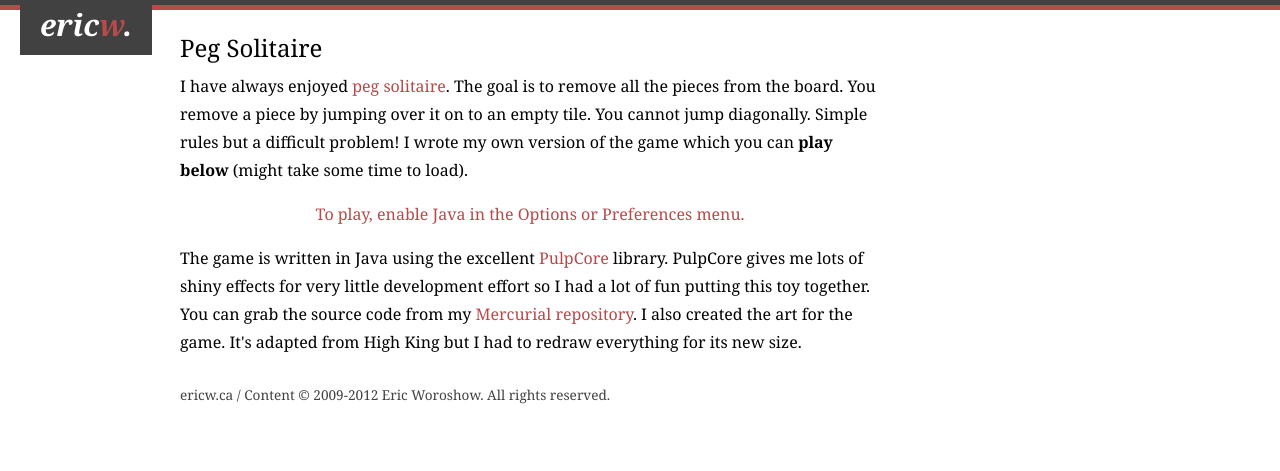
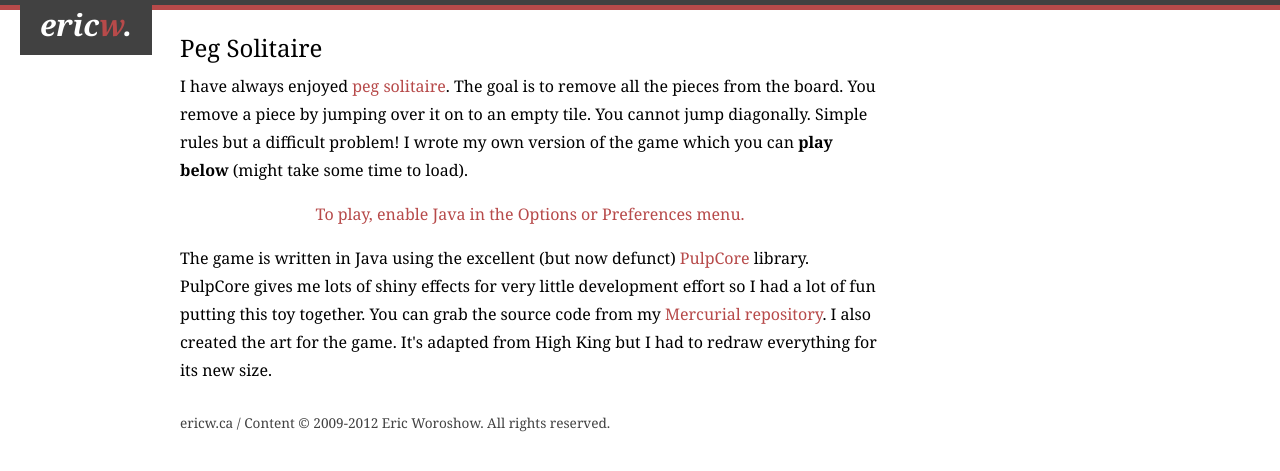
Before and after one commit to errcw/errcw.github.com, a Jekyll site: the page built from projects/pegsolitaire.html, in a window 1280 px wide. Shown: the top 471 px of the page. Built offline with Jekyll 4.4.1, drawn with Linux system fonts in a browser that asks for light colours.

Commit message:
Changed link to pulpcore (now, sadly, defunct)

```diff
--- a/projects/pegsolitaire.html
+++ b/projects/pegsolitaire.html
@@ -23,8 +23,8 @@ below</strong> (might take some time to load).</p>
     <noscript><p>To play, enable JavaScript from the Options or Preferences menu.</p></noscript>
 </div>
 
-<p>The game is written in Java using the excellent <a
-  href='http://www.interactivepulp.com/pulpcore'>PulpCore</a> library. PulpCore
+<p>The game is written in Java using the excellent (but now defunct) <a
+  href='http://code.google.com/p/pulpcore/'>PulpCore</a> library. PulpCore
 gives me lots of shiny effects for very little development effort so I had a
 lot of fun putting this toy together. You can grab the source code from my <a
   href='http://hg.ericw.ca/peg-solitaire/'>Mercurial repository</a>. I also
```
